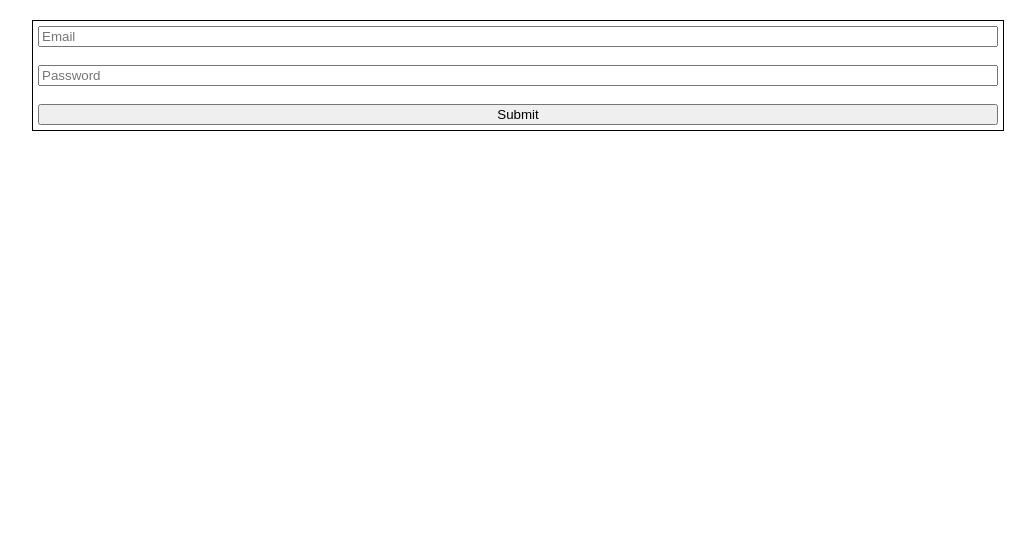
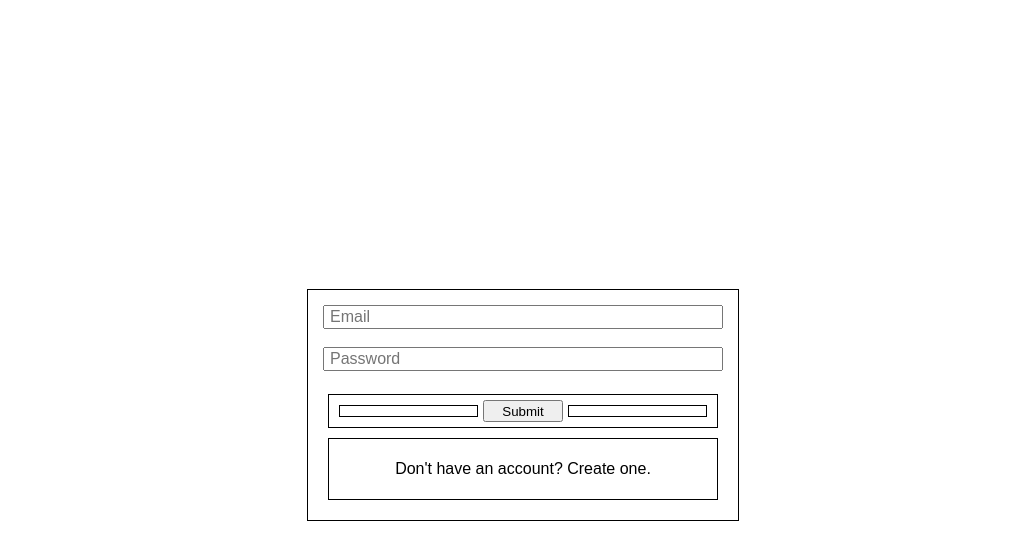
Before and after one commit to CEOFYEAST/FastifyPrototype, a website: page app/html/index.html in a window 1280 px wide. Shown: the whole page, without its empty margins (122-1157 px from the left). Drawn offline with nearby package versions, Linux system fonts and the light colour scheme.

Commit message:
Created rudimentary sign-in form for account system

```diff
--- /dev/null
+++ b/app/css/sign_in_form.css
@@ -0,0 +1,20 @@
+input {
+    font-size: 16px;
+    padding-left:5px;
+}
+
+#sign_in_form_container {
+    width: 400px;
+    padding: 15px;
+    position: absolute;
+    top: 50%;
+    left: 50%;
+    transform: translate(-50%, -50%);
+}
+
+#sign_in_form {
+}
+
+#create_account_pointer_container {
+    text-align: center;
+}
--- a/app/css/style.css
+++ b/app/css/style.css
@@ -5,11 +5,6 @@ html, body {
   font-family: sans-serif;
   justify-content: center;
   align-items: center;
-}
-
-body > * {
-  width: 75%;
-  margin: 20px;
 }
 
 div {
@@ -22,12 +17,7 @@ img {
   width: 100%;
 }
 
-form {
-  border: solid #000 1px;
-  padding: 5px;
-}
-
-.flex { display:flex; }
+.flex { display: flex; }
 .flex.top { align-items: start; }
 .flex.middle { align-items: center; }
 .flex.bottom { align-items: end; }
--- a/app/html/index.html
+++ b/app/html/index.html
@@ -6,16 +6,30 @@
   <meta name="viewport" content="width=device-width">
   <title>replit</title>
   <link href="..\css\style.css" rel="stylesheet" type="text/css" />
+  <link href="..\css\sign_in_form.css" rel="stylesheet" type="text/css" />
   <script src="..\js\jquery-3.7.1.min.js"></script>
 </head>
 
-<body class="flex">
+<body>
 
-  <form class="flex column space" action="\users" method="post">
-    <input type="email" placeholder="Email" name="user_email" required><br>
-    <input type="password" placeholder="Password" name="user_password" required><br>
-    <button type="submit">Submit</button>
-  </form>
+  <div id="sign_in_form_container">
+
+    <form id="sign_in_form" class="flex column" action="\users" method="post">
+      <input type="email" placeholder="Email" id="user_email" name="user_email" required><br>
+      <input type="password" placeholder="Password" id="user_password" name="user_password" required><br>
+
+      <div class="flex">
+        <div class="x2"></div>
+        <button type="submit" class="x1">Submit</button>
+        <div class="x2"></div>
+      </div>
+
+      <div id="create_account_pointer_container">
+        <p>Don't have an account? Create one.</p>
+      </div>
+
+    </form>
+  </div>
 
   <script src="..\js\script.js"></script>
 </body>
--- a/package.json
+++ b/package.json
@@ -11,6 +11,7 @@
   "license": "ISC",
   "description": "",
   "dependencies": {
+    "@fastify/formbody": "^7.4.0",
     "@fastify/swagger": "^8.14.0",
     "@fastify/swagger-ui": "^4.0.0",
     "fastify": "^4.28.0",
--- a/src/controllers/items.js
+++ b/src/controllers/items.js
@@ -1,5 +1,5 @@
 const { v4:uuidv4 } = require('uuid')
-let items = require('../Items')
+let items = require('../data/Items')
 
 const getItems = (req, reply) => {
     reply.send(items)
@@ -22,7 +22,7 @@ const addItem = (req, reply) => {
 
     items = [...items, item]
 
-    reply.code(201).send(item)
+    reply.code(201).send(JSON.stringify(items))
 }
 
 module.exports = {
--- a/src/controllers/users.js
+++ b/src/controllers/users.js
@@ -1,4 +1,4 @@
-let users = require('../Users')
+let users = require('../data/Users')
 
 const addUser = (req, reply) => {
     const { user_email, user_password } = req.body
--- a/src/routes/users.js
+++ b/src/routes/users.js
@@ -11,10 +11,11 @@ const User = {
 }
 
 const postUserOpts = {
+    /**
     schema: {
         body: {
             type: 'object',
-            required: ['user_email', 'user_password'],
+            required: ["user_email", 'user_password'],
             properties: {
                 user_email: { type: 'string' },
                 user_password: { type: 'string' }
@@ -24,6 +25,7 @@ const postUserOpts = {
             201: User
         }
     },
+    */
     handler: addUser
 }
 
--- a/src/server.js
+++ b/src/server.js
@@ -15,6 +15,7 @@ fastify.register(require('@fastify/swagger-ui'), {
     transformSpecification: (swaggerObject, request, reply) => { return swaggerObject },
     transformSpecificationClone: true
 })
+fastify.register(require('@fastify/formbody'))
 fastify.register(require('./routes/items.js'))
 fastify.register(require('./routes/users.js'))
 
```
Also changed, not shown: src/data/Items.js (renamed from src/Items.js), src/data/Users.js (renamed from src/Users.js), 2 other files.
